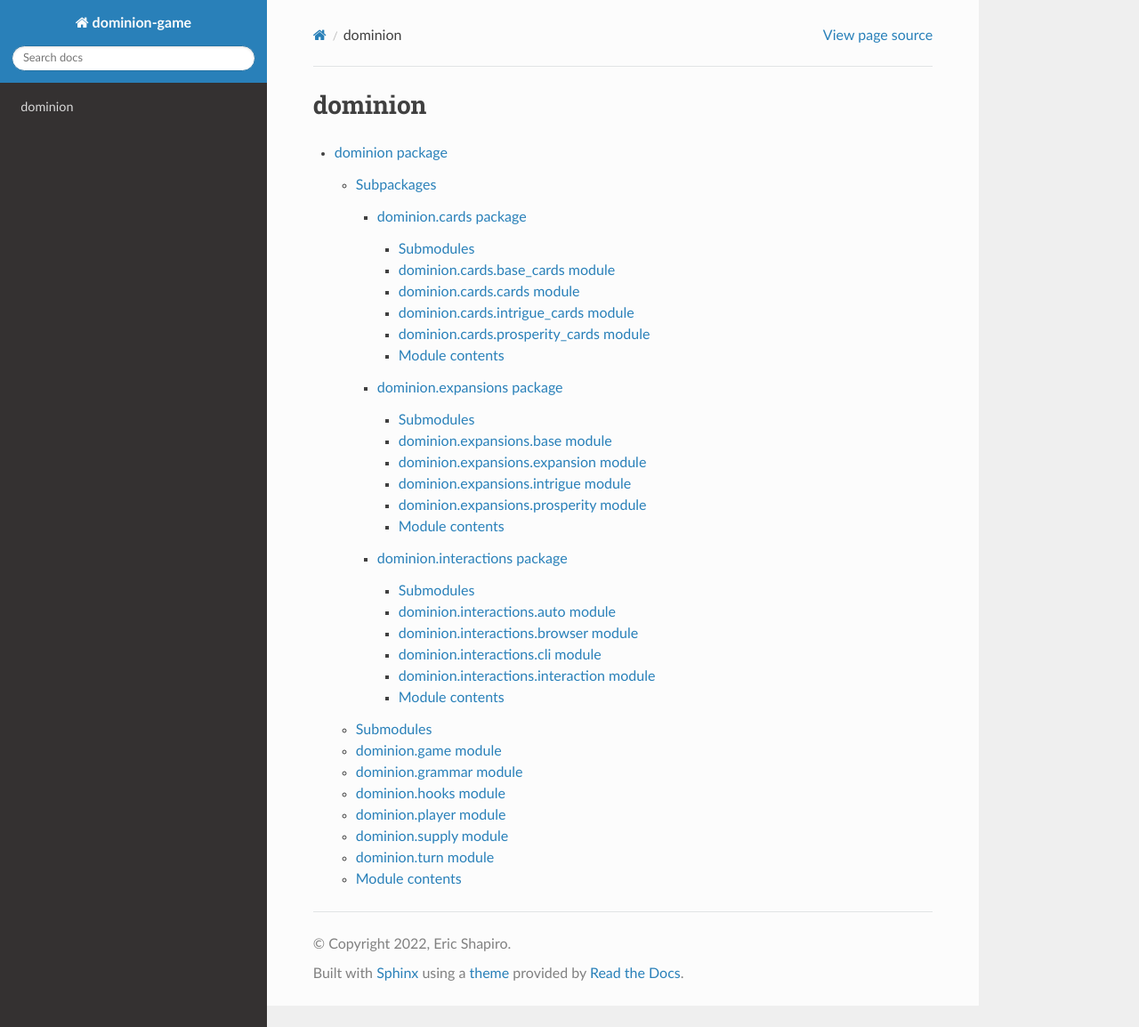
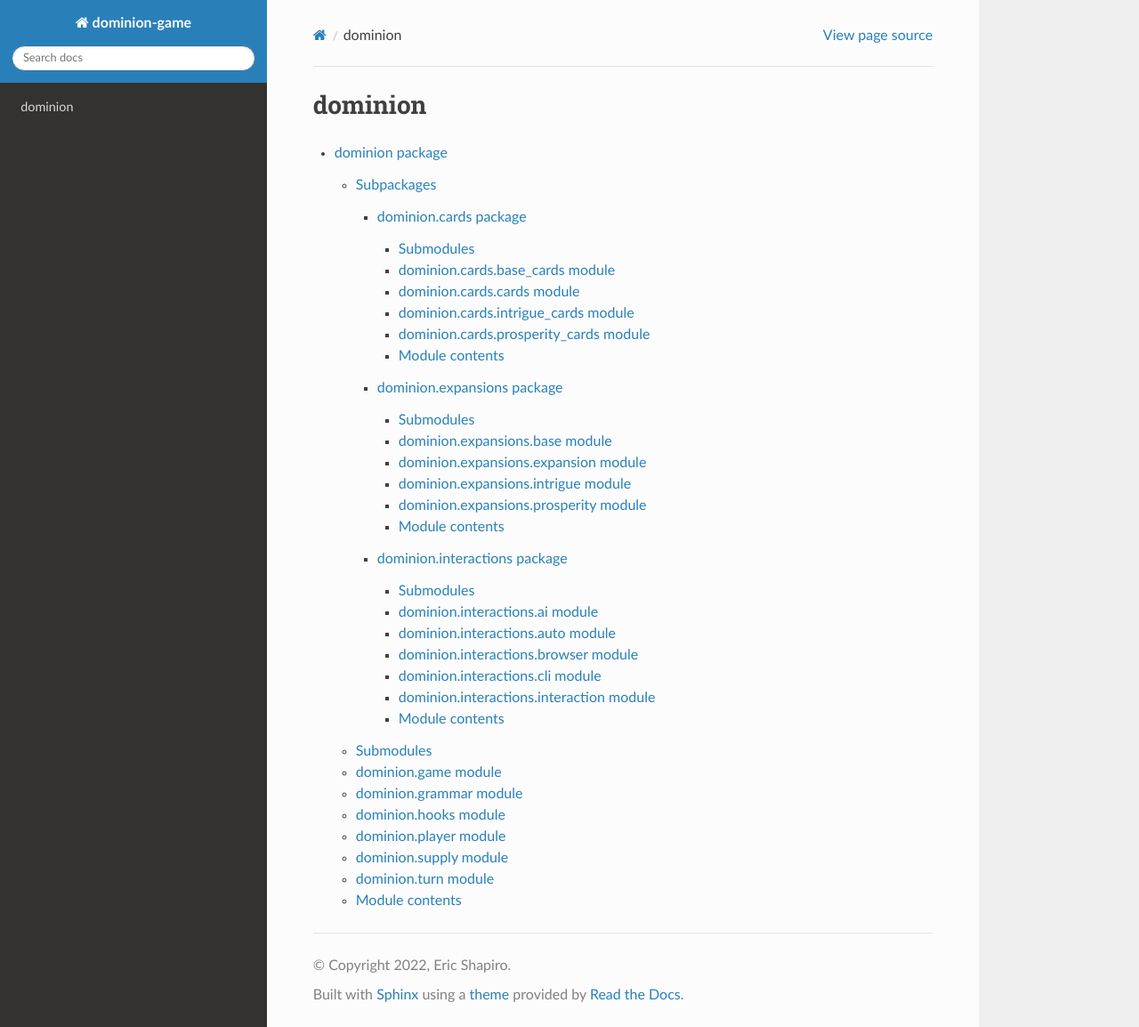
Before and after one commit to eshapiro42/dominion-game, a Sphinx documentation site: the page built from docs/source/modules.rst, in a window 1280 px wide and 1154 px high. Shown: the whole window at 89% size. Built offline with Sphinx 7.4.7 and the Read the Docs theme 2.0.0, drawn with Linux system fonts in a browser that asks for light colours.

Commit message:
Add `AIInteraction` into documentation

```diff
--- a/docs/source/dominion.interactions.rst
+++ b/docs/source/dominion.interactions.rst
@@ -3,6 +3,14 @@ dominion.interactions package
 
 Submodules
 ----------
+
+dominion.interactions.ai module
+-------------------------------
+
+.. automodule:: dominion.interactions.ai
+   :members:
+   :undoc-members:
+   :show-inheritance:
 
 dominion.interactions.auto module
 ---------------------------------
```
